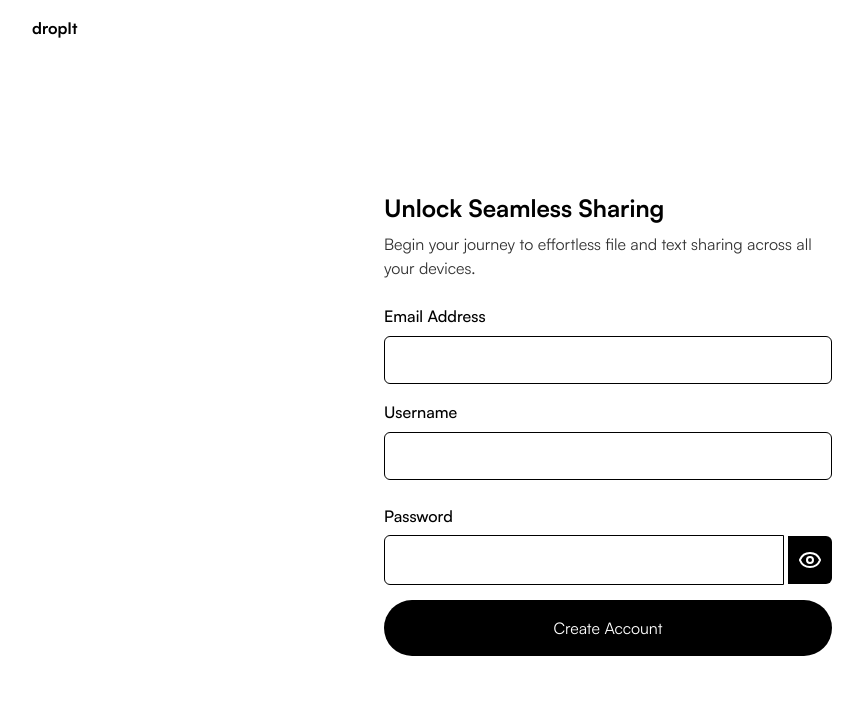
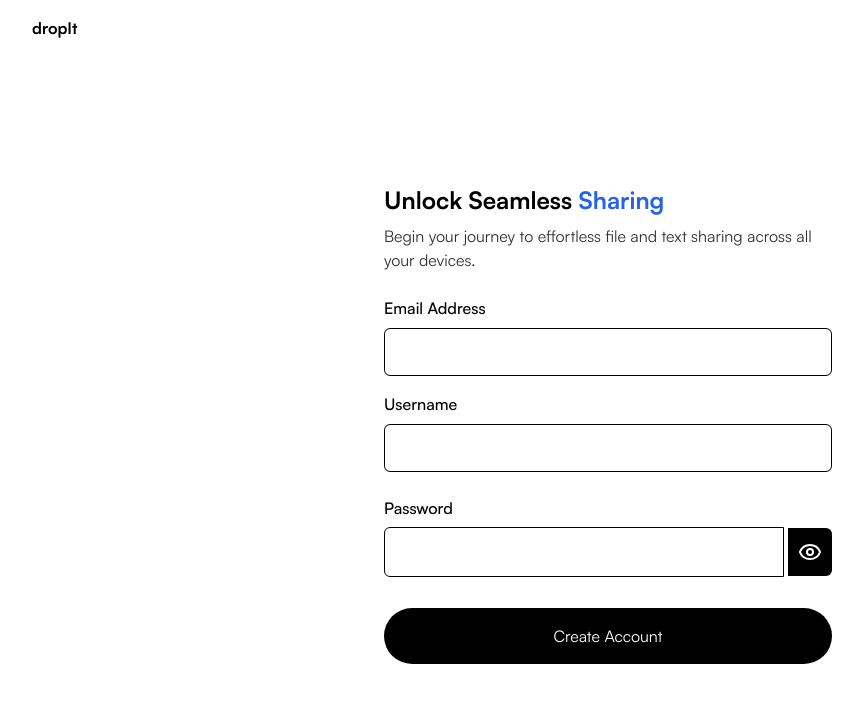
Before and after one commit to osaro123/dropit-frontend, a Next.js app: page /sign-up in a window 1280 px wide. Shown: the top 702 px of the page, without its empty margins (32-895 px from the left). Built offline with nearby package versions, Linux system fonts and the light colour scheme.

Commit message:
Add sign up page

```diff
--- a/app/sign-up/page.tsx
+++ b/app/sign-up/page.tsx
@@ -10,7 +10,7 @@ const SignUp = () => {
         <h3 className='font-bold py-4'>dropIt</h3>
         <div className='flex items-center h-[calc(100vh-4rem)] max-w-md w-[90%] mx-auto'>
             <form className='w-full'>
-                <h1 className='text-2xl pb-2 font-bold'>Unlock Seamless Sharing</h1>
+                <h1 className='text-2xl pb-2 font-bold'>Unlock Seamless <span className='text-[#2563EB]'>Sharing</span></h1>
                 <p className='opacity-80 pb-6'>Begin your journey to effortless file and text sharing across all your devices.</p>
                 <div className='flex flex-col mb-4'>
                     <label htmlFor="email" className='pb-2 font-medium'>Email Address</label>
@@ -33,7 +33,7 @@ const SignUp = () => {
                         </button>
                     </div>
                 </div>
-                <button className='text-center bg-black text-white w-full mt-4 py-4 rounded-full'>Create Account</button>
+                <button className='text-center bg-black text-white w-full mt-8 py-4 rounded-full'>Create Account</button>
             </form>
         </div>
     </div>
```
